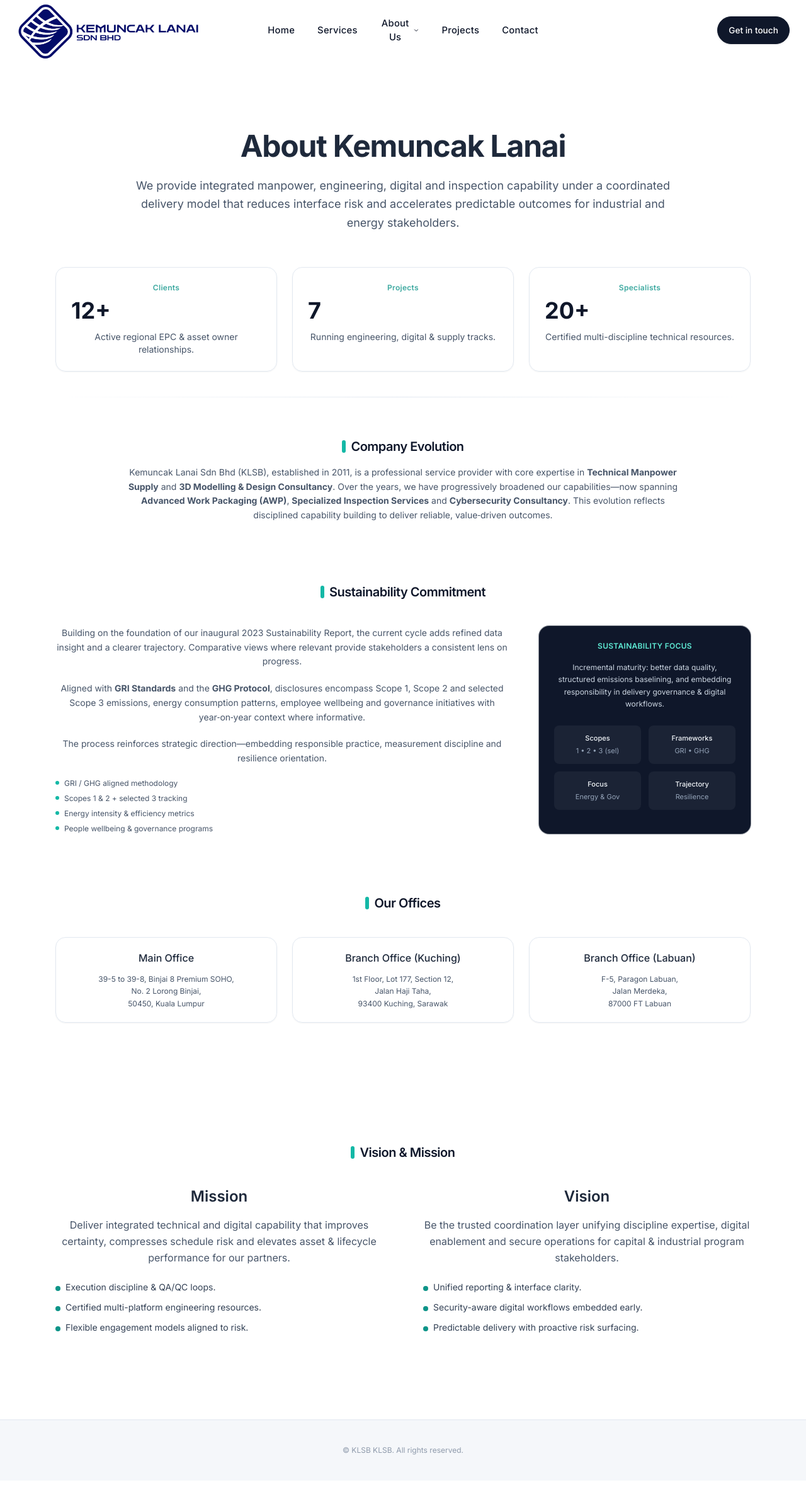
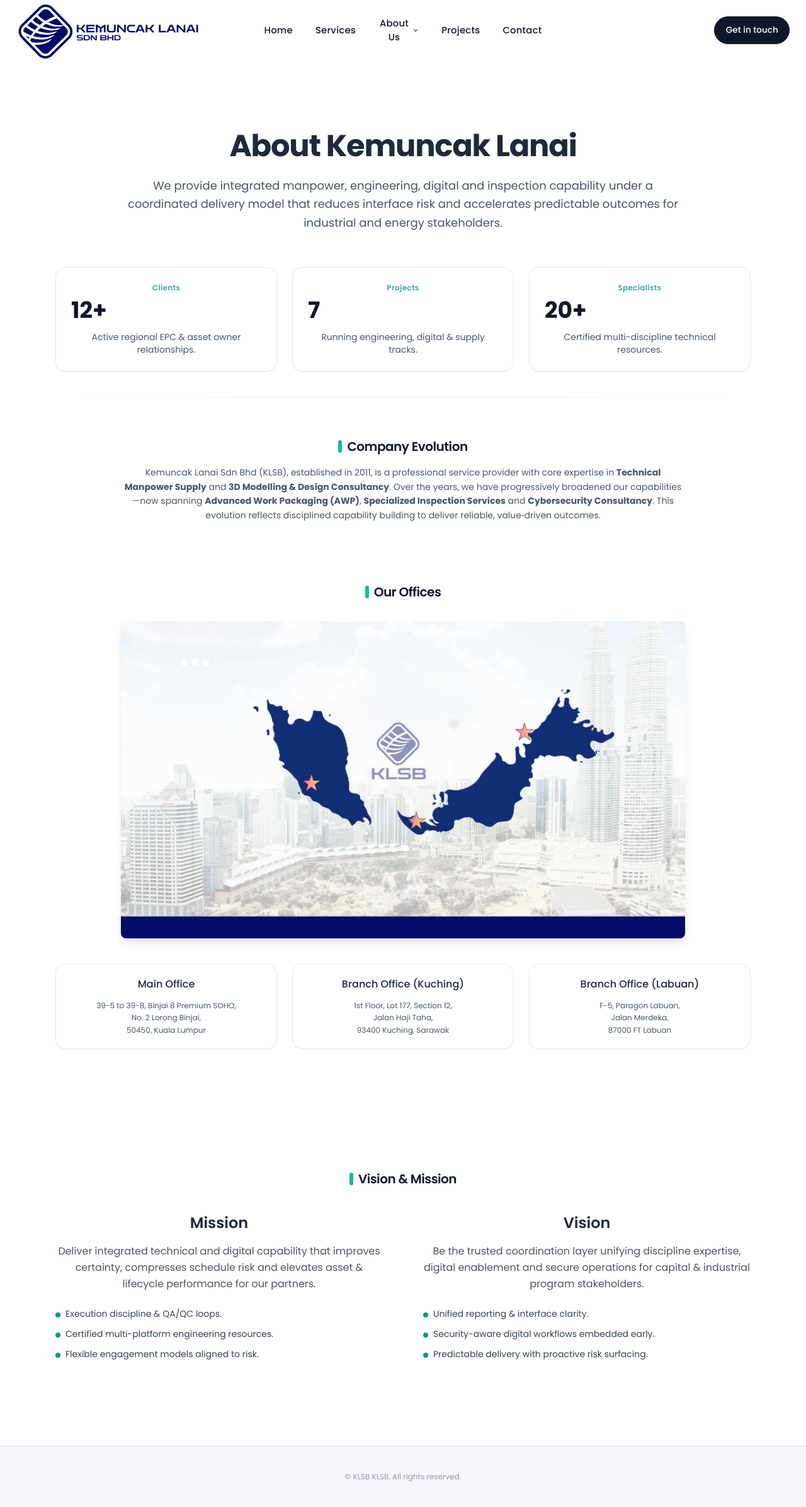
Before and after one commit to izzulamirr/KLSB, a Flask app: page /about/overview in a window 1280 px wide. Shown: the whole page at 63% size. Before the commit the page ends 2310 px from the top, so only its background shows below. Run offline with Flask 3, Linux system fonts and the light colour scheme; some libraries are stand-ins or nearby versions.

Commit message:
new update

```diff
--- a/app/routes.py
+++ b/app/routes.py
@@ -114,6 +114,10 @@ def about_affiliations():
 def about_focus():
     return render_template('About Us/about_focus.html', page_class="home-page center-content")
 
+@main_bp.route('/about/license-registration')
+def about_license_registration():
+    return render_template('About Us/about_license.html', page_class="home-page center-content")
+
 @main_bp.route("/healthz")
 def healthz():
     return jsonify(status="ok")
--- a/app/static/css/variables.css
+++ b/app/static/css/variables.css
@@ -1,3 +1,5 @@
+@import url('https://fonts.googleapis.com/css2?family=Poppins:wght@300;400;500;600;700;800&display=swap');
+
 :root {
   /* Color Palette */
   --color-bg: #ffffff;
@@ -20,7 +22,7 @@
   --color-text-light-dark: #edeef0;
   --color-primary-dark: #3b82f6;
   --color-primary-bg-dark: #1e3a8a;
-  --font-sans: 'Inter', system-ui, -apple-system, BlinkMacSystemFont, 'Segoe UI', Roboto, 'Helvetica Neue', Arial, sans-serif;
+  --font-sans: 'Poppins', system-ui, -apple-system, BlinkMacSystemFont, 'Segoe UI', Roboto, 'Helvetica Neue', Arial, sans-serif;
   --font-mono: 'JetBrains Mono', ui-monospace, SFMono-Regular, Menlo, Consolas, 'Liberation Mono', monospace;
   --font-size-xs: 0.75rem;
   --font-size-sm: 0.875rem;
--- a/app/templates/about_overview.html
+++ b/app/templates/about_overview.html
@@ -43,51 +43,15 @@
     </p>
 </section>
 
-		<!-- Sustainability Commitment -->
-		<section class="mt-24">
-			<div class="flex items-center gap-2">
-				<h2 class="text-xl font-semibold tracking-tight text-slate-900 flex items-center gap-2"><span class="h-5 w-1.5 rounded-full bg-teal-500"></span><span>Sustainability Commitment</span></h2>
-			</div>
-			<div class="mt-10 grid gap-12 lg:grid-cols-3">
-				<div class="lg:col-span-2 space-y-5 text-sm leading-relaxed text-slate-600">
-					<p>Building on the foundation of our inaugural 2023 Sustainability Report, the current cycle adds refined data insight and a clearer trajectory. Comparative views where relevant provide stakeholders a consistent lens on progress.</p>
-					<p>Aligned with <strong>GRI Standards</strong> and the <strong>GHG Protocol</strong>, disclosures encompass Scope 1, Scope 2 and selected Scope 3 emissions, energy consumption patterns, employee wellbeing and governance initiatives with year‑on‑year context where informative.</p>
-					<p>The process reinforces strategic direction—embedding responsible practice, measurement discipline and resilience orientation.</p>
-					<ul class="mt-4 space-y-2 text-xs text-slate-600">
-						<li class="flex gap-2"><span class="h-1.5 w-1.5 rounded-full bg-teal-500 mt-1"></span>GRI / GHG aligned methodology</li>
-						<li class="flex gap-2"><span class="h-1.5 w-1.5 rounded-full bg-teal-500 mt-1"></span>Scopes 1 & 2 + selected 3 tracking</li>
-						<li class="flex gap-2"><span class="h-1.5 w-1.5 rounded-full bg-teal-500 mt-1"></span>Energy intensity & efficiency metrics</li>
-						<li class="flex gap-2"><span class="h-1.5 w-1.5 rounded-full bg-teal-500 mt-1"></span>People wellbeing & governance programs</li>
-					</ul>
-				</div>
-				<div class="bg-slate-900 text-slate-50 rounded-2xl p-6 shadow-sm ring-1 ring-slate-800/50">
-					<h3 class="text-xs font-semibold uppercase tracking-wide text-teal-300">Sustainability Focus</h3>
-					<p class="mt-4 text-xs leading-relaxed text-slate-300">Incremental maturity: better data quality, structured emissions baselining, and embedding responsibility in delivery governance & digital workflows.</p>
-					<div class="mt-6 grid grid-cols-2 gap-3 text-[11px]">
-						<div class="bg-white/5 rounded-lg p-3">
-							<div class="font-medium text-slate-100">Scopes</div>
-							<p class="mt-1 text-slate-400">1 • 2 • 3 (sel)</p>
-						</div>
-						<div class="bg-white/5 rounded-lg p-3">
-							<div class="font-medium text-slate-100">Frameworks</div>
-							<p class="mt-1 text-slate-400">GRI • GHG</p>
-						</div>
-						<div class="bg-white/5 rounded-lg p-3">
-							<div class="font-medium text-slate-100">Focus</div>
-							<p class="mt-1 text-slate-400">Energy & Gov</p>
-						</div>
-						<div class="bg-white/5 rounded-lg p-3">
-							<div class="font-medium text-slate-100">Trajectory</div>
-							<p class="mt-1 text-slate-400">Resilience</p>
-						</div>
-					</div>
-				</div>
-			</div>
-		</section>
-
 		<!-- Offices -->
 		<section class="mt-24">
-<h2 class="text-xl font-semibold tracking-tight text-slate-900 flex items-center gap-2 justify-center"><span class="h-5 w-1.5 rounded-full bg-teal-500"></span><span>Our Offices</span></h2>			<div class="mt-10 grid gap-6 md:grid-cols-3">
+<h2 class="text-xl font-semibold tracking-tight text-slate-900 flex items-center gap-2 justify-center"><span class="h-5 w-1.5 rounded-full bg-teal-500"></span><span>Our Offices</span></h2>
+				<div class="max-w-6xl mx-auto px-6">
+    <div class="mt-8 flex justify-center">
+      <img src="{{ url_for('static', filename='img/map.jpg') }}" alt="Major client" class="w-full max-w-4xl mx-auto rounded-lg shadow-lg object-contain">
+    </div>
+  </div>
+				<div class="mt-10 grid gap-6 md:grid-cols-3">
 				<div class="group relative rounded-2xl border border-slate-200 bg-white/70 backdrop-blur p-5 shadow-sm hover:shadow-md transition-shadow">
 					<h3 class="font-medium text-slate-800">Main Office</h3>
 					<p class="mt-3 text-xs leading-relaxed text-slate-600">39-5 to 39-8, Binjai 8 Premium SOHO,<br>No. 2 Lorong Binjai,<br>50450, Kuala Lumpur</p>
--- a/app/templates/base.html
+++ b/app/templates/base.html
@@ -51,9 +51,10 @@
               <div class="rounded-xl border border-slate-200 shadow-lg bg-white p-2 flex flex-col gap-1 dropdown-panel">
                 <a href="/about/overview" class="dropdown-item" data-nav>Overview</a>
                 <a href="/about/history" class="dropdown-item" data-nav>History</a>
-                  <a href="/about/focus" class="block px-3 py-2 rounded-lg text-sm text-slate-700 hover:bg-slate-50">Focus</a>
+                  <a href="/about/focus" class="dropdown-item">Focus</a>
                 <a href="/about/board" class="dropdown-item" data-nav>Board</a>
                 <a href="/about/affiliations" class="dropdown-item" data-nav>Affiliations</a>
+                <a href="/about/license-registration" class="dropdown-item" data-nav>License & Registration</a>
               </div>
             </div>
           </div>
--- a/app/templates/services/digital.html
+++ b/app/templates/services/digital.html
@@ -11,7 +11,7 @@
     </nav>
 
     <!-- Header -->
-    <h1 class="text-3xl sm:text-4xl font-bold mb-6">Digitalisation Consultancy</h1>
+    <h1 class="text-3xl sm:text-4xl font-bold mb-6">Digital Solution and Cybersecurity Consultancy</h1>
     <p class="text-slate-600 mb-12">
       Helping organisations adopt and optimise digital transformation through customised solutions,
       data-driven strategies, and robust ICT support.
--- a/app/templates/services/engineering.html
+++ b/app/templates/services/engineering.html
@@ -85,6 +85,8 @@
         </div>
       </section>
 
+      <h1 class="text-3xl sm:text-4xl font-bold mb-6">Engineering Software Solutions</h1>
+
       <!-- AVEVA Solutions -->
       <section class="rounded-2xl border bg-white p-6 shadow-sm">
         <h2 class="text-2xl font-semibold text-center mb-2">AVEVA Solutions</h2>
--- a/static/css/variables.css
+++ b/static/css/variables.css
@@ -1,3 +1,4 @@
+@import url('https://fonts.googleapis.com/css2?family=Poppins:wght@300;400;500;600;700;800&display=swap');
 :root {
   /* Color Palette */
   --color-bg: #ffffff;
@@ -24,7 +25,7 @@
   --color-primary-bg-dark: #1e3a8a;
 
   /* Typography */
-  --font-sans: 'Inter', system-ui, -apple-system, BlinkMacSystemFont, 'Segoe UI', Roboto, 'Helvetica Neue', Arial, sans-serif;
+  --font-sans: 'Poppins', system-ui, -apple-system, BlinkMacSystemFont, 'Segoe UI', Roboto, 'Helvetica Neue', Arial, sans-serif;
   --font-mono: 'JetBrains Mono', ui-monospace, SFMono-Regular, Menlo, Consolas, 'Liberation Mono', monospace;
 
   --font-size-xs: 0.75rem;
```
Also changed, not shown: app/templates/About Us/about_license.html (added, +20 -0 lines), app/templates/index.html (+12 -4 lines), app/templates/services/inspection.html (+14 -0 lines), app/static/img/AVEVA.jpg (added), app/static/img/digital.jpg (added), app/static/img/license.jpg (added), app/static/img/major_client.jpg (added), app/static/img/map.jpg (added).
